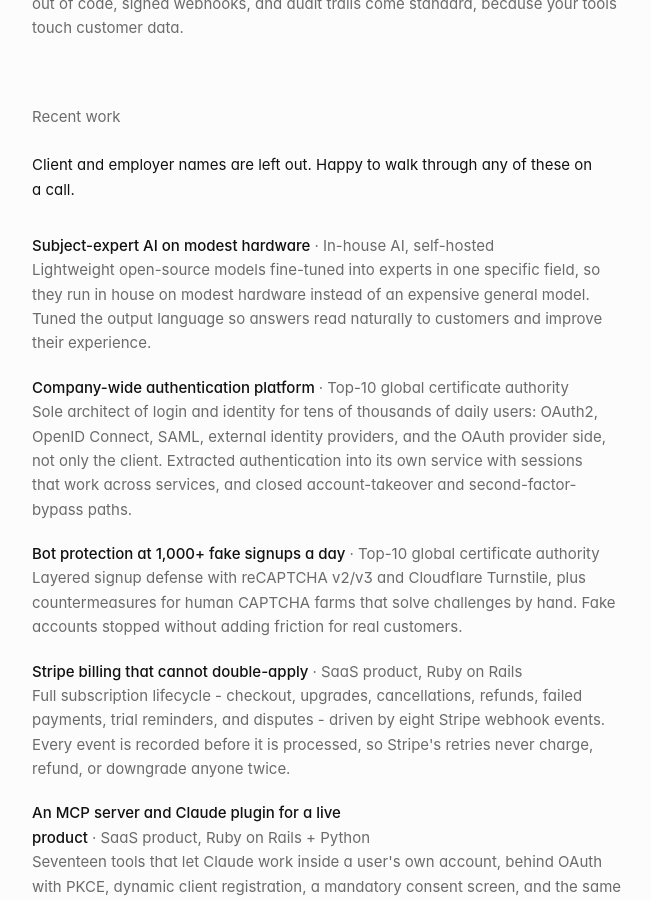
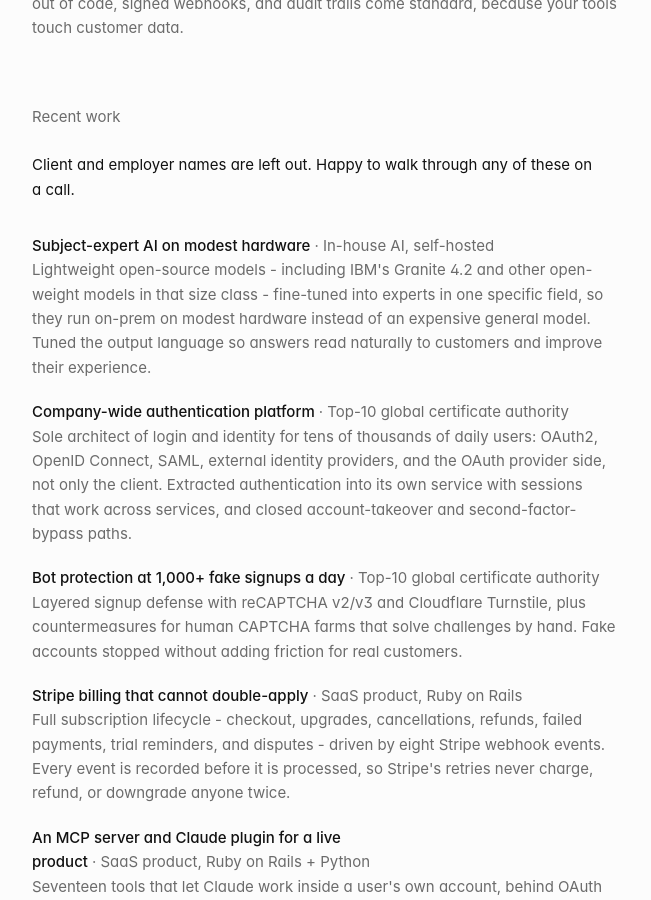
Before and after one commit to msuliq/msuliq.github.io, a Jekyll site: the page built from services.html, in a window 1280 px wide and 900 px high, scrolled down 1507 px. Shown: the whole window, without its empty margins (312-963 px from the left). Built offline with Jekyll 4.4.1, drawn with Linux system fonts in a browser that asks for light colours; comment, search, counter and statistics services are not loaded.

Commit message:
update content

```diff
--- a/_data/site.yml
+++ b/_data/site.yml
@@ -217,7 +217,7 @@ tech_stack:
   - category: Integrations
     items: [Intercom, Slack, Salesforce, Stripe, Webhooks, REST API Clients & Servers, OAuth Provider & Client, OpenAPI, Amazon SES, LinkedIn API]
   - category: AI & Models
-    items: [PyTorch, Hugging Face, LoRA Fine-Tuning, vLLM, llama.cpp, Self-Hosted LLMs, Model Debugging, LLM Evals, MCP Servers]
+    items: [PyTorch, Hugging Face, LoRA Fine-Tuning, IBM Granite, vLLM, llama.cpp, Self-Hosted LLMs, Model Debugging, LLM Evals, MCP Servers]
   - category: Data
     items: [PostgreSQL, Redis, Elasticsearch, Sidekiq, Kafka]
   - category: Auth & Identity
@@ -253,6 +253,7 @@ work:
       - "Correctness in money and state: idempotent billing, atomic multi-step writes, and APIs that stay backward-compatible as they grow."
       - "Fraud, security & abuse: shut down months-long attacker reconnaissance before exploitation; closed account-takeover, second-factor-bypass, and invitation-abuse paths; bot defense at 1,000+ fake signups/day incl. CAPTCHA-farm countermeasures; stopped a four-figure-per-day SMS pumping attack in 4 days; and defeated a persistent session hijacker."
       - "Also built insider-threat and identity-theft detection, pairing LLM-augmented pattern matching with human-led forensics to go from detection to mitigation in minutes, not days."
+      - "Lead and mentor the engineers on the platform, and work directly with sales and prospective clients on technical pitches and integration deep-dives, translating architecture into terms a buyer's engineering team can act on."
     stack: [Ruby on Rails, PostgreSQL, Redis, OAuth2, OIDC, SAML, PKI, Sidekiq, AWS]
 
   - company: Midstay
@@ -342,11 +343,12 @@ case_studies:
   - title: Subject-expert AI on modest hardware
     context: In-house AI, self-hosted
     body: >-
-      Lightweight open-source models fine-tuned into experts in one specific field, so
-      they run in house on modest hardware instead of an expensive general model. Tuned
-      the output language so answers read naturally to customers and improve their
-      experience.
-    stack: [PyTorch, Hugging Face, LoRA, vLLM, llama.cpp]
+      Lightweight open-source models - including IBM's Granite 4.2 and other
+      open-weight models in that size class - fine-tuned into experts in one
+      specific field, so they run on-prem on modest hardware instead of an
+      expensive general model. Tuned the output language so answers read
+      naturally to customers and improve their experience.
+    stack: [PyTorch, Hugging Face, LoRA, IBM Granite, vLLM, llama.cpp]
   - title: Company-wide authentication platform
     context: Top-10 global certificate authority
     body: >-
```
Also changed, not shown: index.html (+6 -3 lines).
